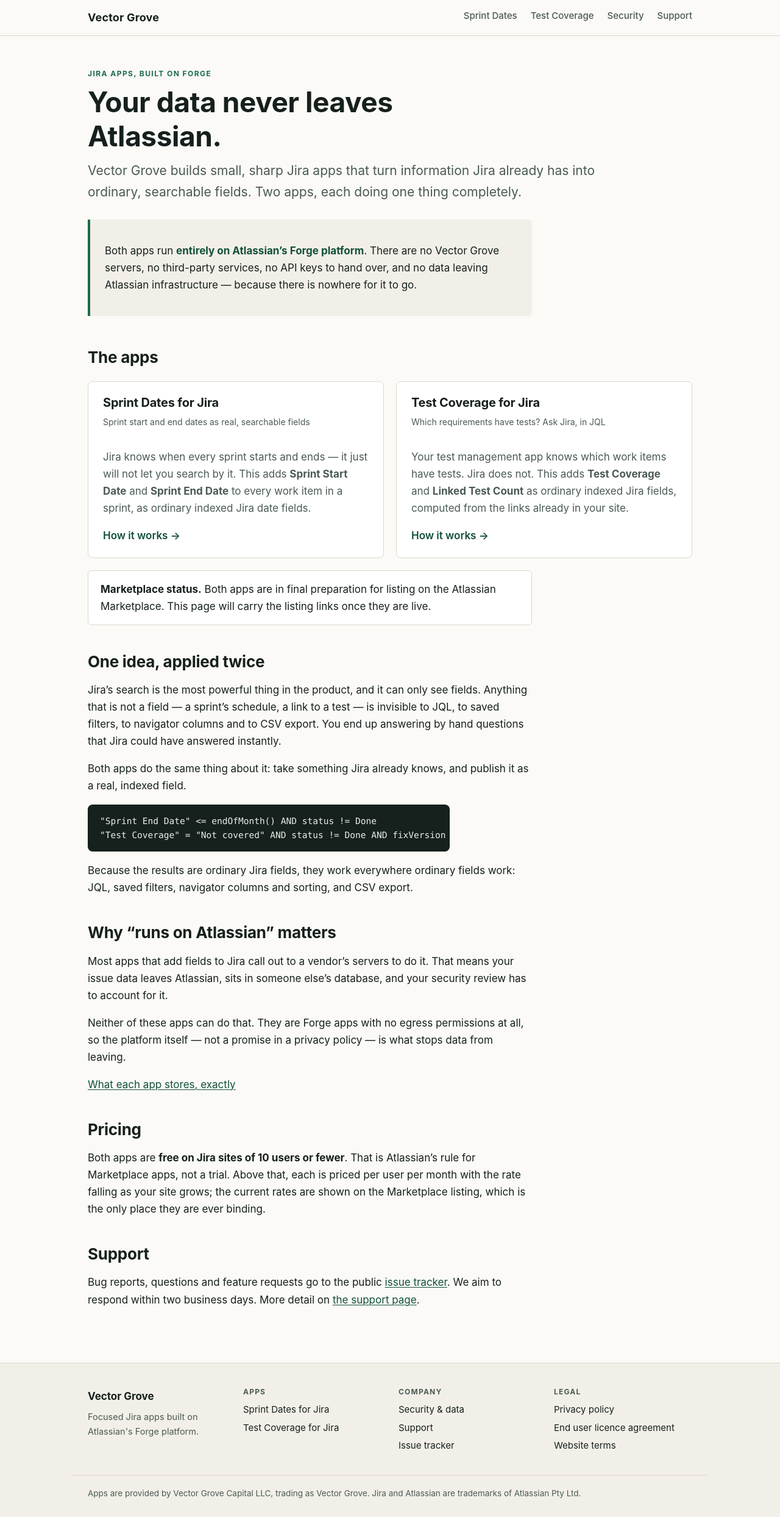
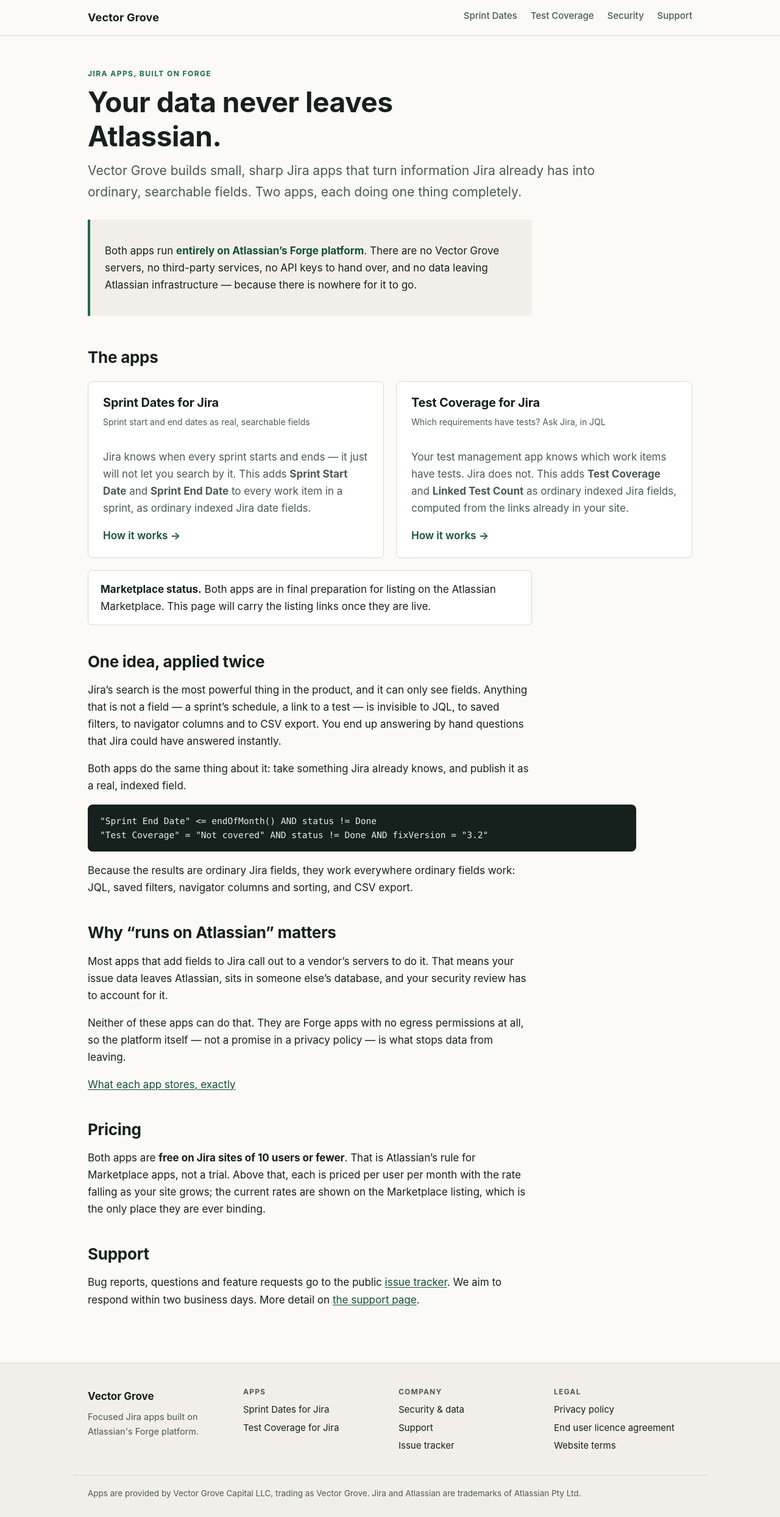
Before and after one commit to vector-grove-capital/vgc-legal, a Jekyll site: the page built from index.md, in a window 1280 px wide. Shown: the whole page at 61% size. Built offline with Jekyll 4.4.1, drawn with Linux system fonts in a browser that asks for light colours.

Commit message:
The JQL examples did not fit, and a screenshot is what showed it
Looking at the deployed page found the code blocks running past their right
edge. pre already had overflow-x: auto, so nothing was lost and no check could
have caught it -- but the fix is not "it scrolls". These JQL examples are the
most load-bearing content on both app pages, and a reader had to drag sideways
to see what the app actually does.

The longest line is about 72 characters against a 68ch prose measure. Widened to
the table width, which the stylesheet already exempts from the measure for the
same reason: code and scope names should not be squeezed into prose width.
overflow-x stays as the narrow-viewport backstop.

Worth recording: --hide-scrollbars makes a scrollable block look clipped in a
headless capture, so the screenshot overstated the symptom while being right
about the problem.

Co-Authored-By: Claude Opus 5 <noreply@anthropic.com>

```diff
--- a/assets/css/site.css
+++ b/assets/css/site.css
@@ -106,10 +106,16 @@ li { margin: 4px 0; }
 
 pre, code { font-family: ui-monospace, SFMono-Regular, "SF Mono", Menlo, Consolas, monospace; }
 code { font-size: 0.9em; background: var(--paper-alt); padding: 1px 5px; border-radius: 4px; }
+/* Code is NOT held to the prose measure, for the same reason the tables below
+   are not. The JQL examples are the most load-bearing content on both app pages
+   and the longest runs to about 72 characters; at the 68ch prose measure they
+   overflowed, and overflow-x meant a reader had to scroll sideways to find out
+   what the app does. Widened to the table width so they simply fit. overflow-x
+   stays as the backstop for a narrow viewport. */
 pre {
   background: var(--code-bg); color: var(--code-ink); padding: 16px 20px;
   border-radius: 8px; overflow-x: auto; font-size: 14.5px; line-height: 1.55;
-  max-width: var(--measure);
+  max-width: 900px;
 }
 pre code { background: none; color: inherit; padding: 0; font-size: inherit; }
 
```
